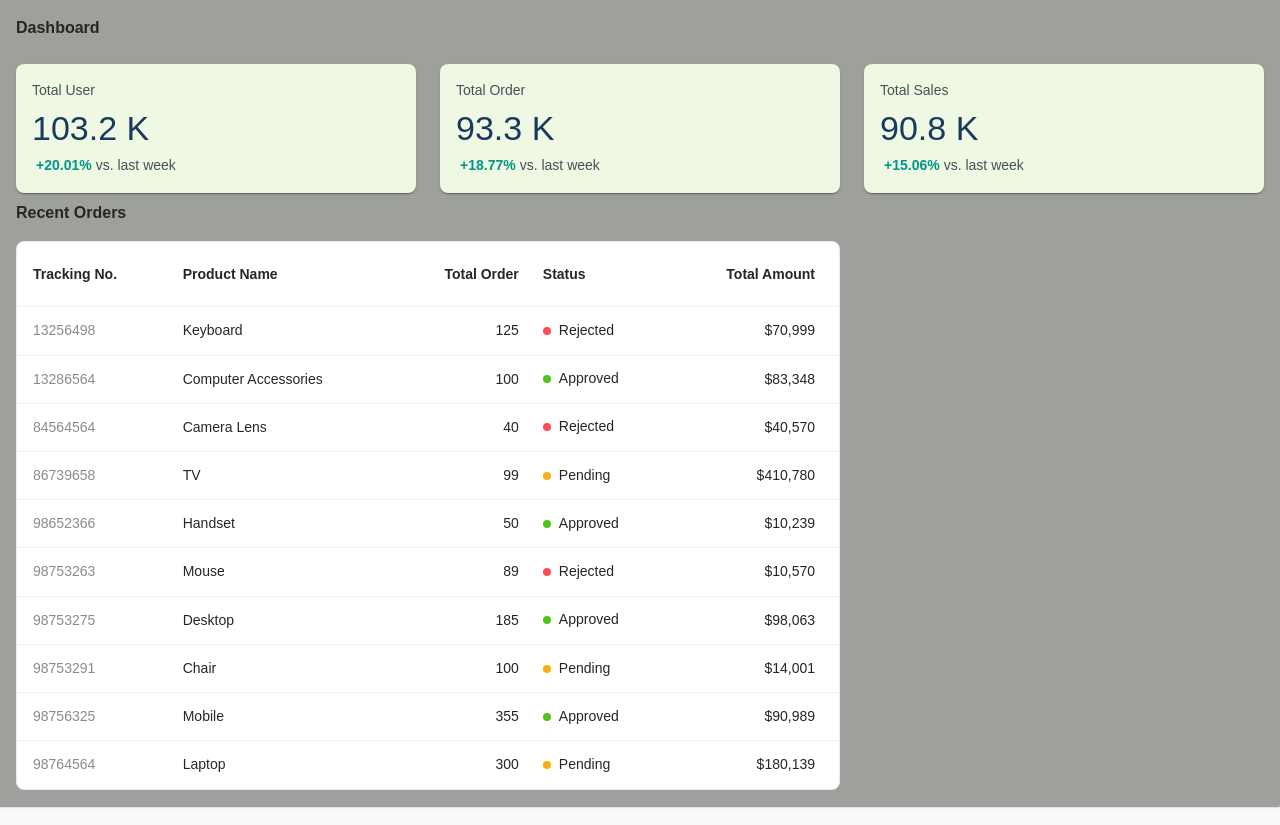
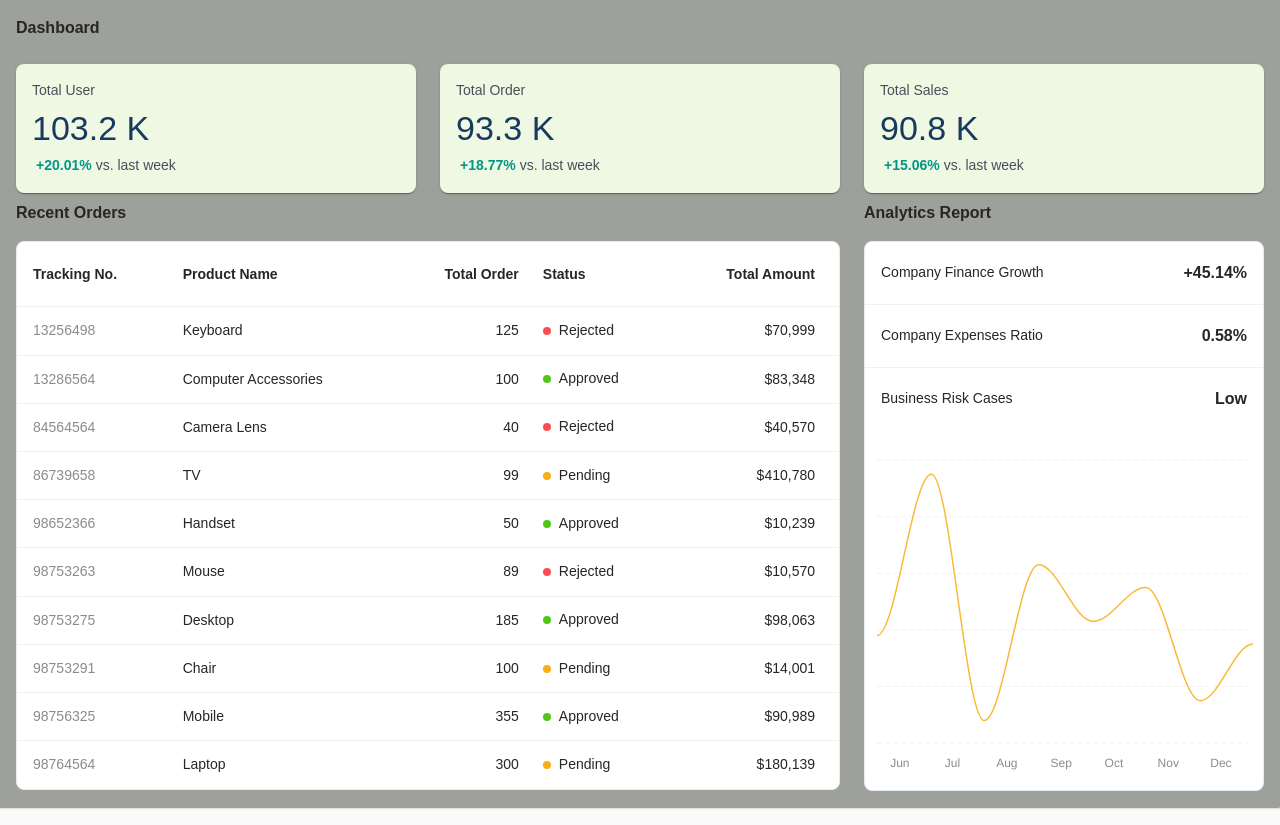
Before and after one commit to hninhnin0929/sample-dashboard, a React (Create React App) app: page / in a window 1280 px wide. Built offline with nearby package versions, Linux system fonts and the light colour scheme.

Commit message:
add analytics report line chart

```diff
--- a/src/App.js
+++ b/src/App.js
@@ -13,9 +13,10 @@ import ThemeCustomization from './themes';
 import  ShowCard from './components/cards/ShowCard';
 import  MainCard from './components/cards/MainCard';
 import OrderTable from './components/pages/OrderTable'
+import ReportAreaChart from './components/pages/ReportAreaChart'
 import { ThemeProvider, createTheme } from '@mui/system';
 import { Grid,Box,Card,  CardContent,CardActions, Button, Typography,Stack,
-  Chip } from '@mui/material';
+  Chip, List, ListItemButton,ListItemText, MenuItem } from '@mui/material';
 
 function App() {
   return (
@@ -54,6 +55,32 @@ function App() {
                 <OrderTable />
             </MainCard>
           </Grid>
+
+          <Grid item xs={12} md={5} lg={4}>
+            <Grid container alignItems="center" justifyContent="space-between">
+              <Grid item>
+                  <Typography variant="h5">Analytics Report</Typography>
+              </Grid>
+              <Grid item />
+            </Grid>
+            <MainCard sx={{ mt: 2 }} content={false}>
+              <List sx={{ p: 0, '& .MuiListItemButton-root': { py: 2 } }}>
+                <ListItemButton divider>
+                  <ListItemText primary="Company Finance Growth" />
+                  <Typography variant="h5">+45.14%</Typography>
+                </ListItemButton>
+                <ListItemButton divider>
+                    <ListItemText primary="Company Expenses Ratio" />
+                    <Typography variant="h5">0.58%</Typography>
+                </ListItemButton>
+                <ListItemButton>
+                    <ListItemText primary="Business Risk Cases" />
+                    <Typography variant="h5">Low</Typography>
+                </ListItemButton>
+              </List>
+              <ReportAreaChart />
+            </MainCard>
+          </Grid>
       </Grid>
     </ThemeCustomization>
 
--- /dev/null
+++ b/src/components/pages/ReportAreaChart.js
@@ -0,0 +1,105 @@
+import { useEffect, useState } from 'react';
+
+// material-ui
+import { useTheme } from '@mui/material/styles';
+
+// third-party
+import ReactApexChart from 'react-apexcharts';
+
+// chart options
+const areaChartOptions = {
+    chart: {
+        height: 340,
+        type: 'line',
+        toolbar: {
+            show: false
+        }
+    },
+    dataLabels: {
+        enabled: false
+    },
+    stroke: {
+        curve: 'smooth',
+        width: 1.5
+    },
+    grid: {
+        strokeDashArray: 4
+    },
+    xaxis: {
+        type: 'datetime',
+        categories: [
+            '2018-05-19T00:00:00.000Z',
+            '2018-06-19T00:00:00.000Z',
+            '2018-07-19T01:30:00.000Z',
+            '2018-08-19T02:30:00.000Z',
+            '2018-09-19T03:30:00.000Z',
+            '2018-10-19T04:30:00.000Z',
+            '2018-11-19T05:30:00.000Z',
+            '2018-12-19T06:30:00.000Z'
+        ],
+        labels: {
+            format: 'MMM'
+        },
+        axisBorder: {
+            show: false
+        },
+        axisTicks: {
+            show: false
+        }
+    },
+    yaxis: {
+        show: false
+    },
+    tooltip: {
+        x: {
+            format: 'MM'
+        }
+    }
+};
+
+// ==============================|| REPORT AREA CHART ||============================== //
+
+const ReportAreaChart = () => {
+    const theme = useTheme();
+
+    const { primary, secondary } = theme.palette.text;
+    const line = theme.palette.divider;
+
+    const [options, setOptions] = useState(areaChartOptions);
+
+    useEffect(() => {
+        setOptions((prevState) => ({
+            ...prevState,
+            colors: [theme.palette.warning.main],
+            xaxis: {
+                labels: {
+                    style: {
+                        colors: [secondary, secondary, secondary, secondary, secondary, secondary, secondary, secondary]
+                    }
+                }
+            },
+            grid: {
+                borderColor: line
+            },
+            tooltip: {
+                theme: 'light'
+            },
+            legend: {
+                labels: {
+                    colors: 'grey.500'
+                }
+            }
+        }));
+    }, [primary, secondary, line, theme]);
+
+    const [series] = useState([
+        {
+            name: 'Series 1',
+            data: [58, 115, 28, 83, 63, 75, 35, 55]
+        }
+    ]);
+
+    return <ReactApexChart options={options} series={series} type="line" height={345} />;
+};
+
+export default ReportAreaChart;
```
